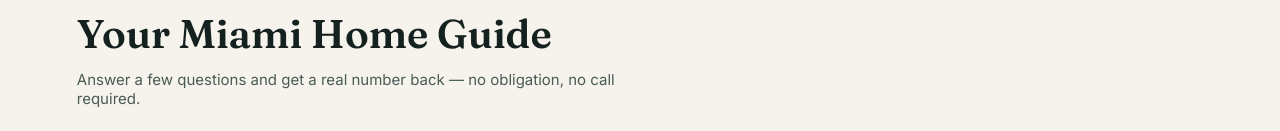
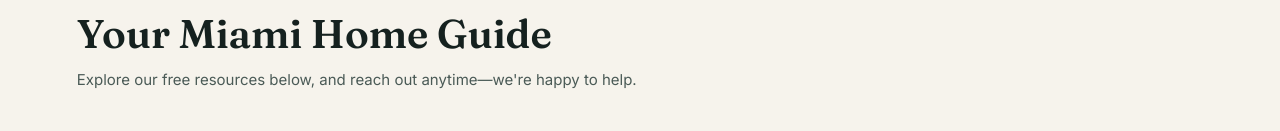
Before and after one commit to matravagnan-droid/miami-home-guide, a Next.js app: page / in a window 1280 px wide. Shown: the part 645-776 px from the top of the page. Built offline with nearby package versions, Linux system fonts and the light colour scheme; no server answers.

Commit message:
Update homepage tools section subtitle
Replace the 'answer a few questions' subtitle under Your Miami Home Guide with a more welcoming, resource-forward line, EN and ES.

```diff
--- a/app/i18n/translations.js
+++ b/app/i18n/translations.js
@@ -29,7 +29,7 @@ const translations = {
     },
     tools: {
       h2: "Your Miami Home Guide",
-      p: "Answer a few questions and get a real number back — no obligation, no call required.",
+      p: "Explore our free resources below, and reach out anytime—we're happy to help.",
       valueTag: "Step by step",
       valueTitle: "First-time homebuyer guide",
       valueBody: "Everything from saving for a down payment to getting your keys, laid out in six clear steps.",
@@ -428,7 +428,7 @@ const translations = {
     },
     tools: {
       h2: "Su Miami Home Guide",
-      p: "Responda algunas preguntas y obtenga un número real — sin compromiso, sin necesidad de llamada.",
+      p: "Explore nuestros recursos gratuitos a continuación, y contáctenos cuando quiera—estamos para ayudar.",
       valueTag: "Paso a paso",
       valueTitle: "Guía para compradores primerizos",
       valueBody: "Todo, desde ahorrar para el pago inicial hasta recibir las llaves, explicado en seis pasos claros.",
```
